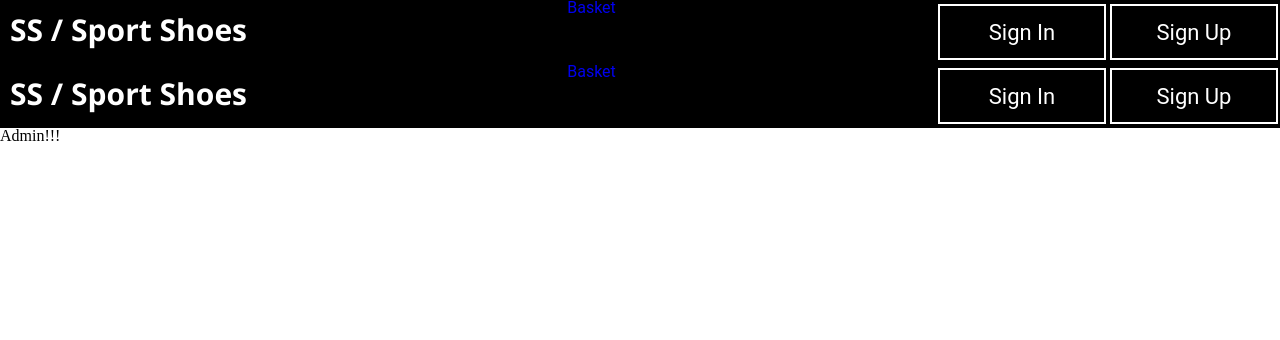
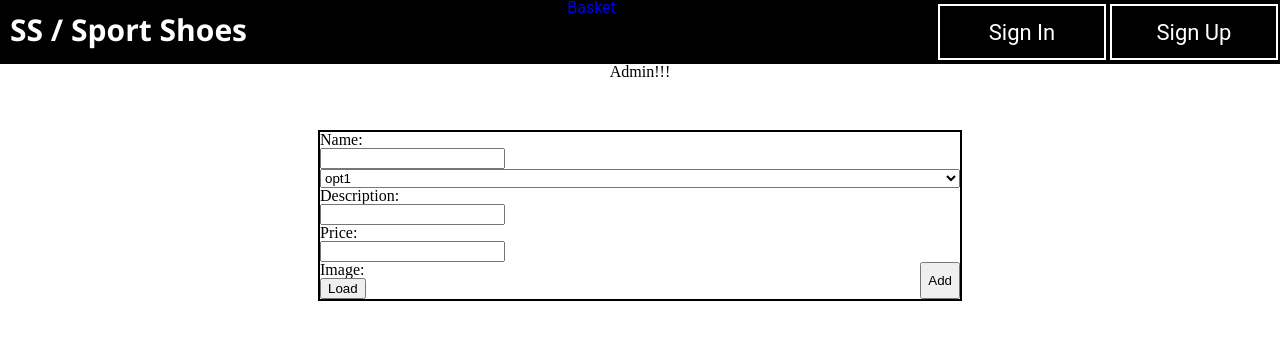
Before and after one commit to Loppik/Site-shop-of-football-merch, a React app: page /admin in a window 1280 px wide. Shown: the top 340 px of the page. Built offline with nearby package versions, Linux system fonts and the light colour scheme; the HTML template or start-up script is replaced by a standard one.

Commit message:
added AddShoesForm on admin page

```diff
--- /dev/null
+++ b/src/components/AddShoesForm/AddShoesForm.jsx
@@ -0,0 +1,62 @@
+import React, { Component } from 'react';
+import Input from '../UI/Input/Input';
+import Button from '../UI/Button/Button';
+import DropDownMenu from '../UI/DropDownMenu/DropDownMenu';
+
+import './addShoesForm.css';
+
+class AddShoesForm extends Component {
+  state = {
+    inputNameData: {
+      labelName: 'Name',
+      type: 'text',
+      name: 'name',
+    },
+    inputDescriptionData: {
+      labelName: 'Description',
+      type: 'text',
+      name: 'description',
+    },
+    inputPriceData: {
+      labelName: 'Price',
+      type: 'text',
+      name: 'price',
+    },
+    buttonLoadData: {
+      text: 'Load',
+    },
+    buttonAddData: {
+      text: 'Add',
+    },
+    selectMenuData: {
+      options: [
+        {
+          text: 'opt1',
+        },
+        {
+          text: 'opt2',
+        },
+      ],
+    },
+  }
+
+  render() {
+    return (
+      <div className="addShoesForm">
+        <Input data={this.state.inputNameData} />
+        <DropDownMenu data={this.state.selectMenuData}/>
+        <Input data={this.state.inputDescriptionData} />
+        <Input data={this.state.inputPriceData} />
+        <div className="bottom-buttons">
+          <div>
+            <p>Image:</p>
+            <Button data={this.state.buttonLoadData} />
+          </div>
+          <Button data={this.state.buttonAddData} />
+        </div>
+      </div>
+    );
+  }
+}
+
+export default AddShoesForm;
--- /dev/null
+++ b/src/components/AddShoesForm/addShoesForm.css
@@ -0,0 +1,13 @@
+.addShoesForm {
+  width: 50%;
+  display: flex;
+  flex-direction: column;
+  margin-top: 50px;
+  border: 2px solid black;
+}
+
+.bottom-buttons {
+  display: flex;
+  flex-direction: row;
+  justify-content: space-between;
+}
--- a/src/components/Admin/Admin.jsx
+++ b/src/components/Admin/Admin.jsx
@@ -1,11 +1,14 @@
 import React from 'react';
 import NavBar from '../NavBar/NavBar';
+import AddShoesForm from '../AddShoesForm/AddShoesForm';
+
+import './admin.css';
 
 function Admin() {
   return (
-    <div>
-      <NavBar />
+    <div className="content">
       <h1>Admin!!!</h1>
+      <AddShoesForm />
     </div>
   );
 }
--- /dev/null
+++ b/src/components/Admin/admin.css
@@ -0,0 +1,6 @@
+.content {
+  width: 100%;
+  display: flex;
+  align-items: center;
+  flex-direction: column;
+}
```
